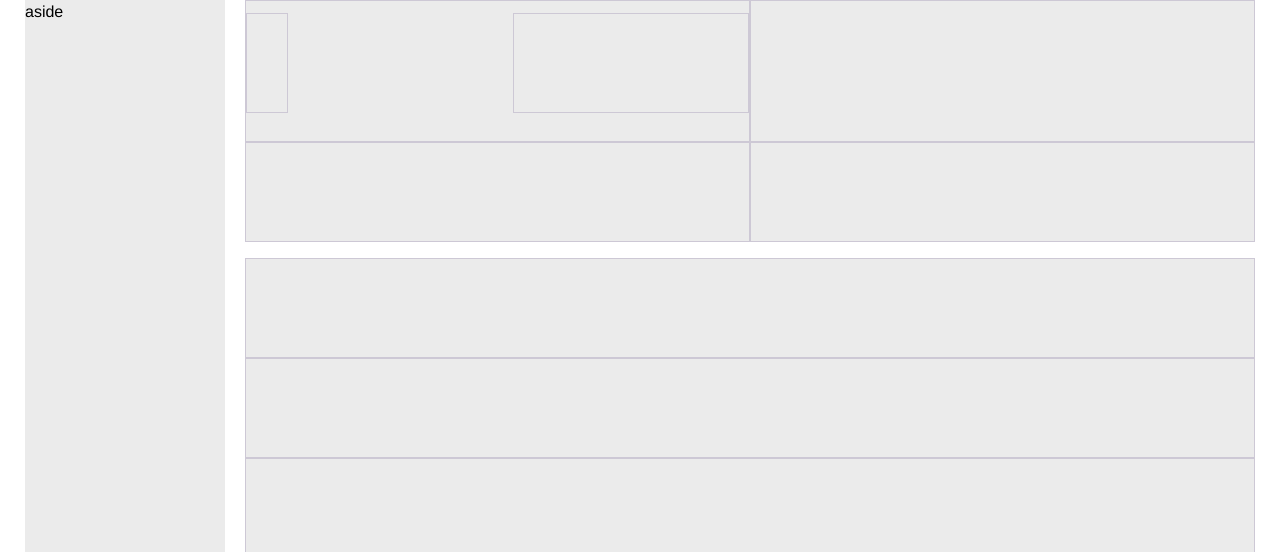
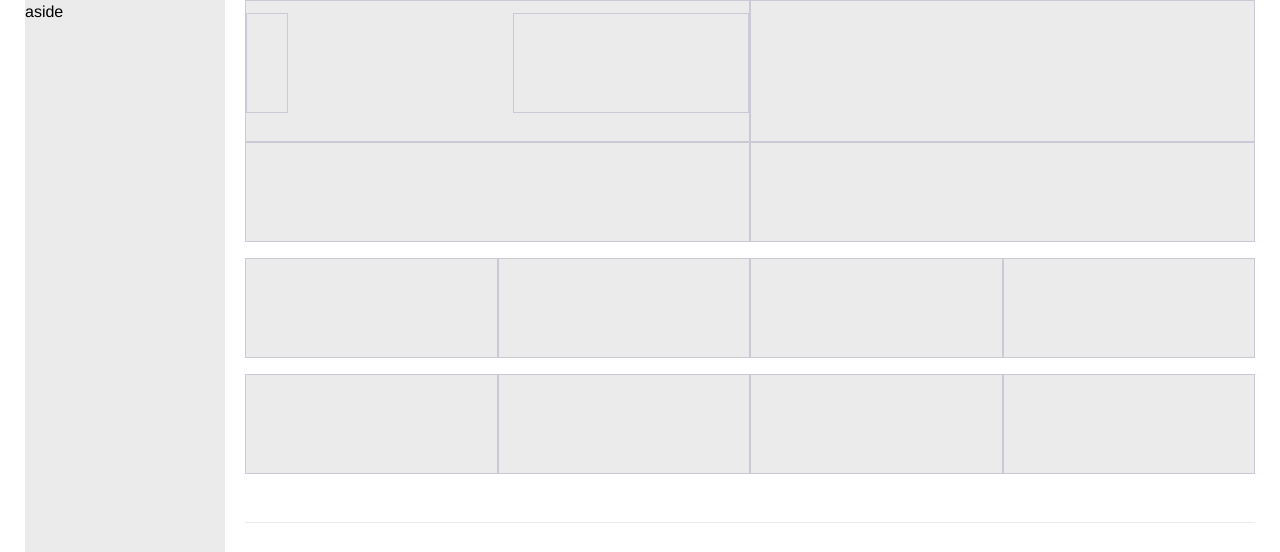
Before and after one commit to angrygabo/goCSS-custom-framework-SASS, a plain HTML site: page test.html in a window 1280 px wide. Shown: the top 552 px of the page. Drawn offline with nearby package versions, Linux system fonts and the light colour scheme; files that its build step writes are made by us from their sources.

Commit message:
ajustes col max-width se remueve margin 0  body

```diff
--- a/_grid.scss
+++ b/_grid.scss
@@ -71,14 +71,13 @@
 .col-xl-auto {
     position: relative;
     display: flex;
-    width: 100%;
     min-height: 50px;
 }
 
 .col {
     flex-wrap: wrap;
-    flex: 0 0 $percent;
-    max-width: $percent;
+    flex-grow: 1;
+    max-width: 100%;
     border: 1px solid rgba(86,61,124,.2);
     left: 0;
 }
--- a/_presets.scss
+++ b/_presets.scss
@@ -13,7 +13,6 @@ html {
   line-height: 1.15;
 }
 body {
-  margin: 0;
   font-family: $font-family-base;
   font-weight: $font-weight-base;
   line-height: $line-height-base;
```
